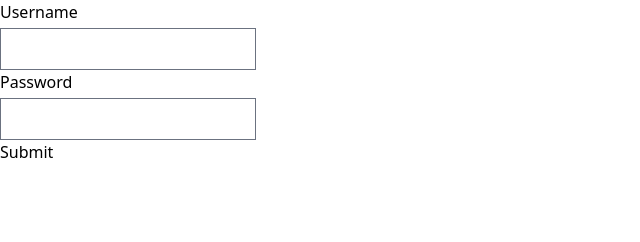
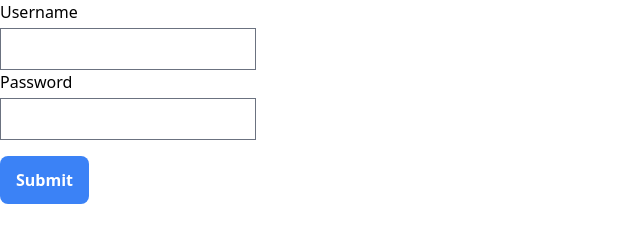
Before and after one commit to jandranrebbalangue/BreezyTalk, a plain HTML site: page app/login.html in a window 1280 px wide. Shown: the whole page, without its empty margins (0-640 px from the left). Drawn offline with Linux system fonts and the light colour scheme.

Commit message:
Fix button css

```diff
--- a/app/login.html
+++ b/app/login.html
@@ -20,7 +20,10 @@
         <input type="password" class="form-input mt-1 block w-1/5" name="password" />
       </div>
     </div>
-    <button class="rounded">Submit</button>
+    <button type="submit"
+      class="inline-flex items-center justify-center rounded-lg px-4 py-3 transition duration-500 ease-in-out text-white bg-blue-500 hover:bg-blue-400 focus:outline-none mt-4">
+      <span class="font-bold">Submit</span>
+    </button>
   </form>
   <div id="response-div"></div>
 </body>
```
Also changed, not shown: app/index.html (+2 -2 lines), app/css/output.css.
